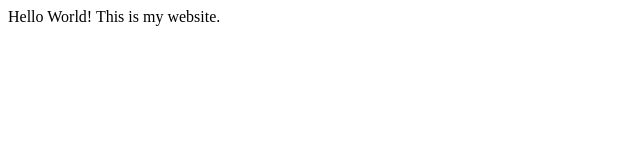
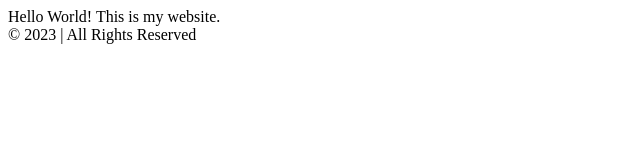
Before and after one commit to wytoolie/wytoolie.github.io, a plain HTML site: page index.html in a window 1280 px wide. Shown: the whole page, without its empty margins (0-640 px from the left). Drawn offline with Linux system fonts and the light colour scheme.

Commit message:
feat: add index.html

```diff
--- a/index.html
+++ b/index.html
@@ -6,6 +6,12 @@
         </title>
     </head>
   <body>
-    Hello World! This is my website.
+    <nav></nav>
+    <main>
+        Hello World! This is my website.
+    </main>
+    <footer>
+        © 2023 <mywebsite> | All Rights Reserved
+    </footer>
   </body>
 </html>
```
